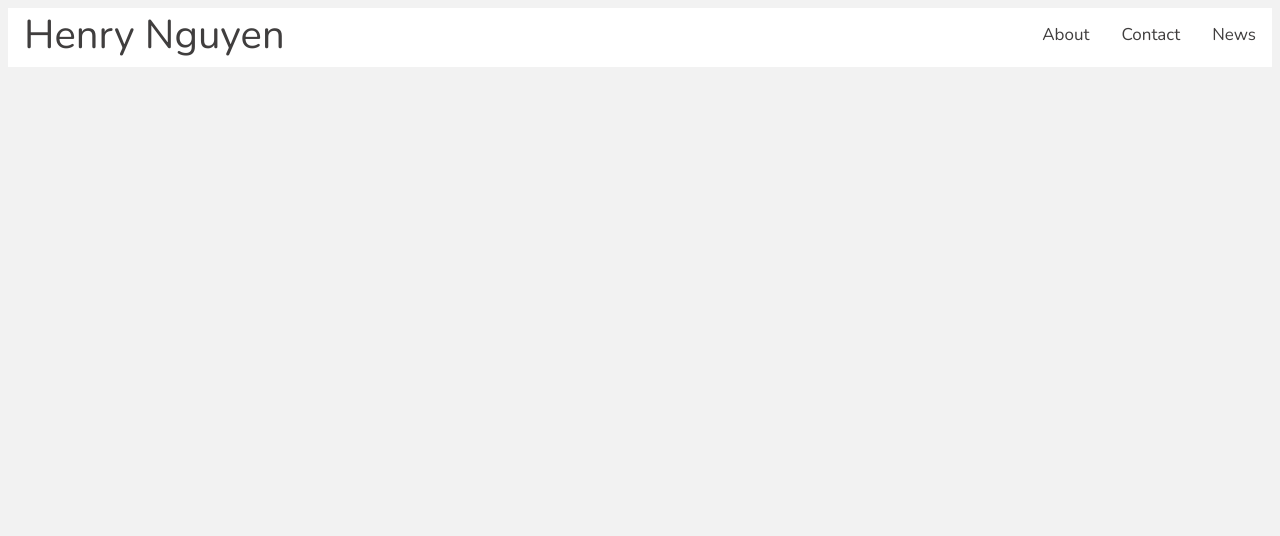
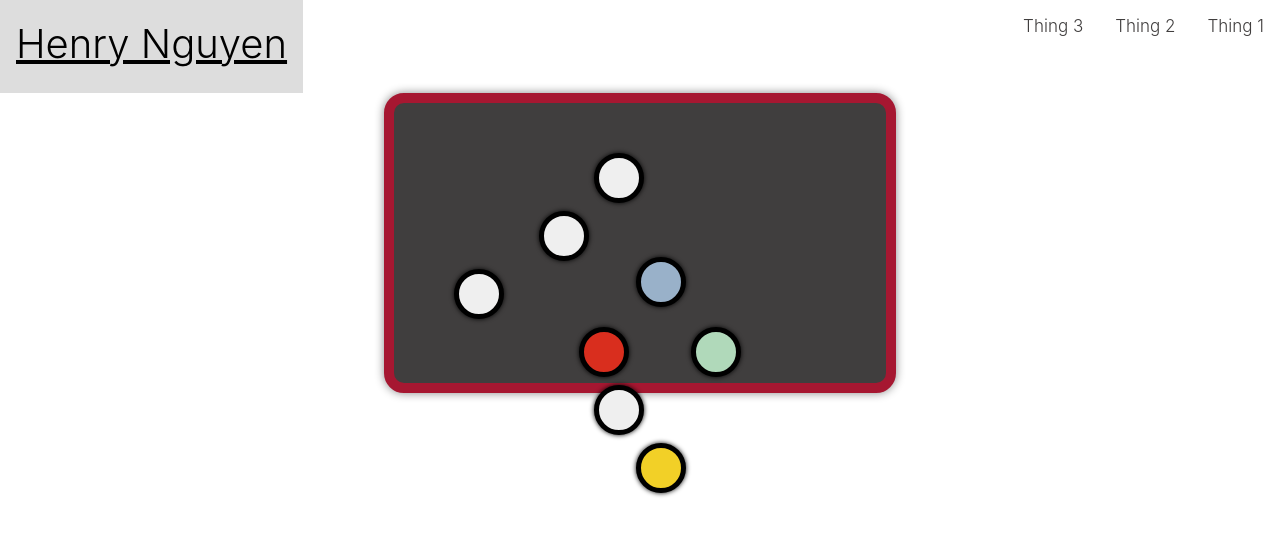
Before and after one commit to greewn/greewn.github.io, a plain HTML site: page index.html in a window 1280 px wide. Drawn offline with nearby package versions, Linux system fonts and the light colour scheme.

Commit message:
added controller div with buttons

```diff
--- a/css/style.css
+++ b/css/style.css
@@ -49,3 +49,65 @@ body {
     color: black;
     border-bottom: solid 5px #ddd;
   }
+
+/* Controller DIV */
+.controller {
+    margin: auto;
+    background-color: #403E3E;
+    width: 40%;
+    height: 300px;
+    border: solid 10px #A61731;
+    border-radius: 20px;
+    box-shadow: 0px 0px 10px #888888;
+  }
+
+  .button {
+    border: none;
+    border-radius: 30px;
+    color: #BFBFBF;
+    padding: 20px 20px;
+    text-align: center;
+    text-decoration: none;
+    display: inline-block;
+    font-size: 16px;
+    margin: 4px 2px;
+    cursor: pointer;
+    border: solid 5px black;
+    box-shadow: 0px 0px 5px black;
+  }
+
+  .upbutton{
+    margin-top: 50px;
+    margin-left: 200px;
+  }
+  .downbutton{
+    margin-left: 200px;
+  }
+  .leftbutton{
+    margin-left: 145px;
+  }
+  .rightbutton{
+    margin-left: 60px;
+  }
+
+  .xbutton{
+    background: #99B1C9;
+    float: right;
+    margin-top: 50px;
+    margin-right: 200px;
+  }
+  .bbutton{
+    background: #F2D027;
+    float: right;
+    margin-right: 200px;
+  }
+  .ybutton{
+    background: #B0D9BA;
+    float: right;
+    margin-right: 145px;
+  }
+  .abutton{
+    background: #D92E1E;
+    float: right;
+    margin-right: 60px;
+  }
--- a/index.html
+++ b/index.html
@@ -5,20 +5,30 @@
 <meta charset="UTF-8">
 <meta name="viewport" content="width=device-width, initial-scale=1">
 <link rel="stylesheet" href="css/style.css">
+<link rel="stylesheet" href="https://cdn.jsdelivr.net/npm/bootstrap@4.3.1/dist/css/bootstrap.min.css" integrity="sha384-ggOyR0iXCbMQv3Xipma34MD+dH/1fQ784/j6cY/iJTQUOhcWr7x9JvoRxT2MZw1T" crossorigin="anonymous">
 </head>
 <body>
 
 <!-- Navbar (sit on top) -->
 <div class="topnav">
     <a class="active" href="#home">Henry Nguyen</a>
-    <a href="#news">News</a>
-    <a href="#contact">Contact</a>
-    <a href="#about">About</a>
-  </div>
+    <a href="#thing1">Thing 1</a>
+    <a href="#thing2">Thing 2</a>
+    <a href="#thing3">Thing 3</a>
+</div>
 
+<div class="controller">
+    <button class="button upbutton"></button>
+    <button class="button xbutton"></button>
+    <br>
+    <button class="button leftbutton"></button>
+    <button class="button rightbutton"></button>
+    <button class="button ybutton"></button>
+    <button class="button abutton"></button>
+    <br>
+    <button class="button downbutton"></button>
+    <button class="button bbutton"></button>
+</div>
 
-
-<!-- End page content -->
-</div>
 </body>
 </html>
```
Also changed, not shown: css/w3.css (deleted).
